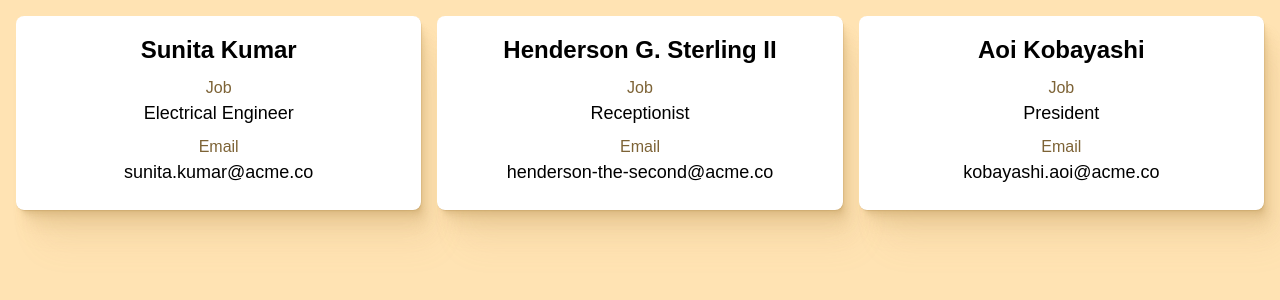
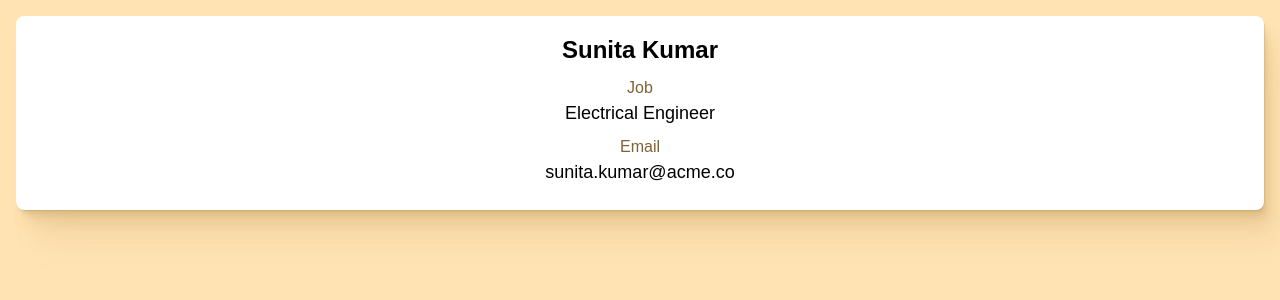
Before and after one commit to simotae14/react-joy-exercises, a React (Create React App) app: page / in a window 1280 px wide. Shown: the top 300 px of the page. Built offline with nearby package versions, Linux system fonts and the light colour scheme; a web font is replaced by a local one.

Commit message:
21 Mapping: Keys

```diff
--- a/src/App.js
+++ b/src/App.js
@@ -7,33 +7,20 @@ const data = [
     job: 'Electrical Engineer',
     email: 'sunita.kumar@acme.co',
   },
-  {
-    id: 'henderson-def456',
-    name: 'Henderson G. Sterling II',
-    job: 'Receptionist',
-    email: 'henderson-the-second@acme.co',
-  },
-  {
-    id: 'aio-ghi789',
-    name: 'Aoi Kobayashi',
-    job: 'President',
-    email: 'kobayashi.aoi@acme.co',
-  },
-]
+  // ✂️ Other contacts trimmed
+];
 
 function App() {
   return (
     <ul>
-      {
-        data.map(({ id, name, job, email }) => (
-          <ContactCard
-            key={id}
-            name={name}
-            job={job}
-            email={email}
-          />
-        ))
-      }
+      {data.map(contact => (
+      	<ContactCard
+          key={contact.id}
+          name={contact.name}
+          job={contact.job}
+          email={contact.email}
+        />
+      ))}
     </ul>
   );
 }
```
